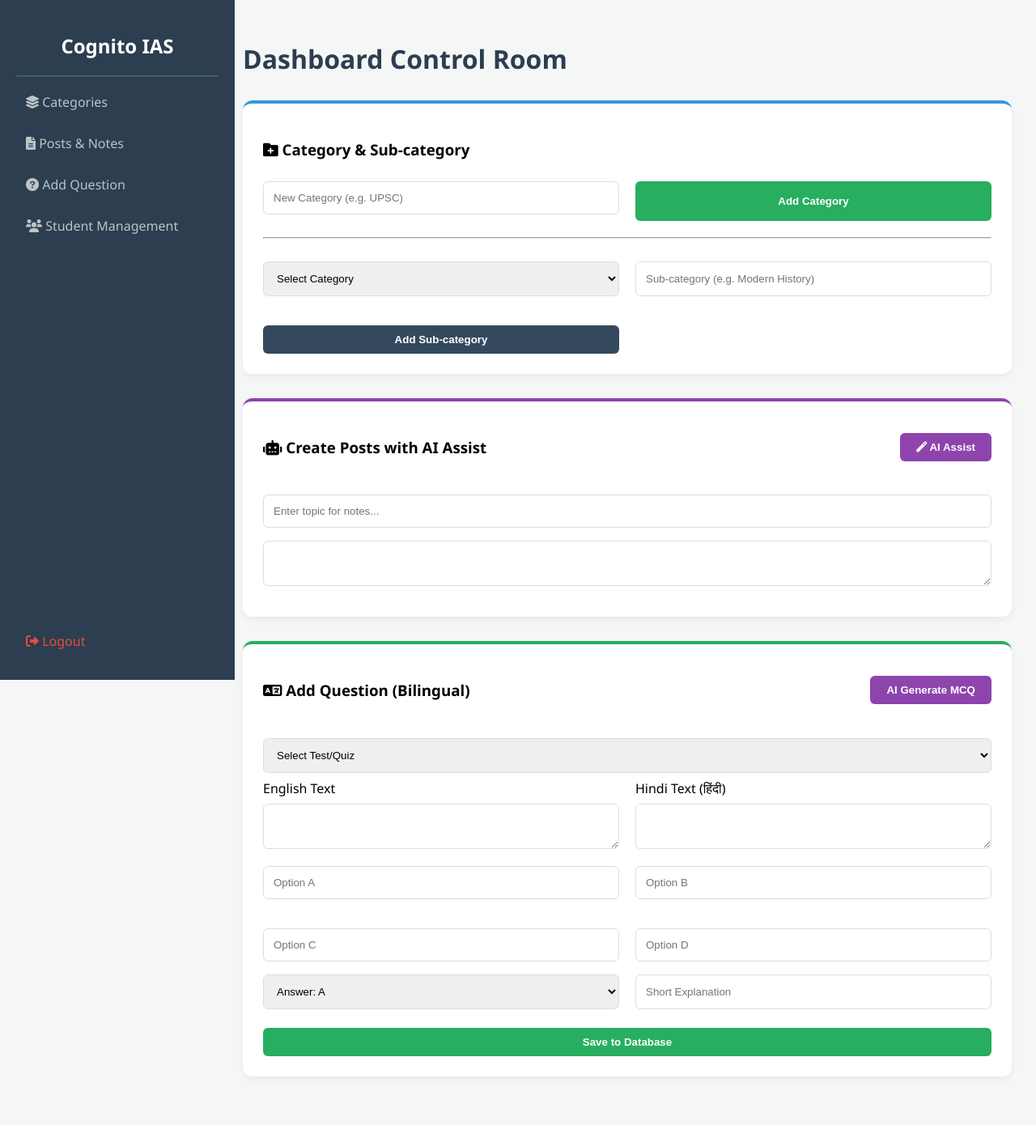
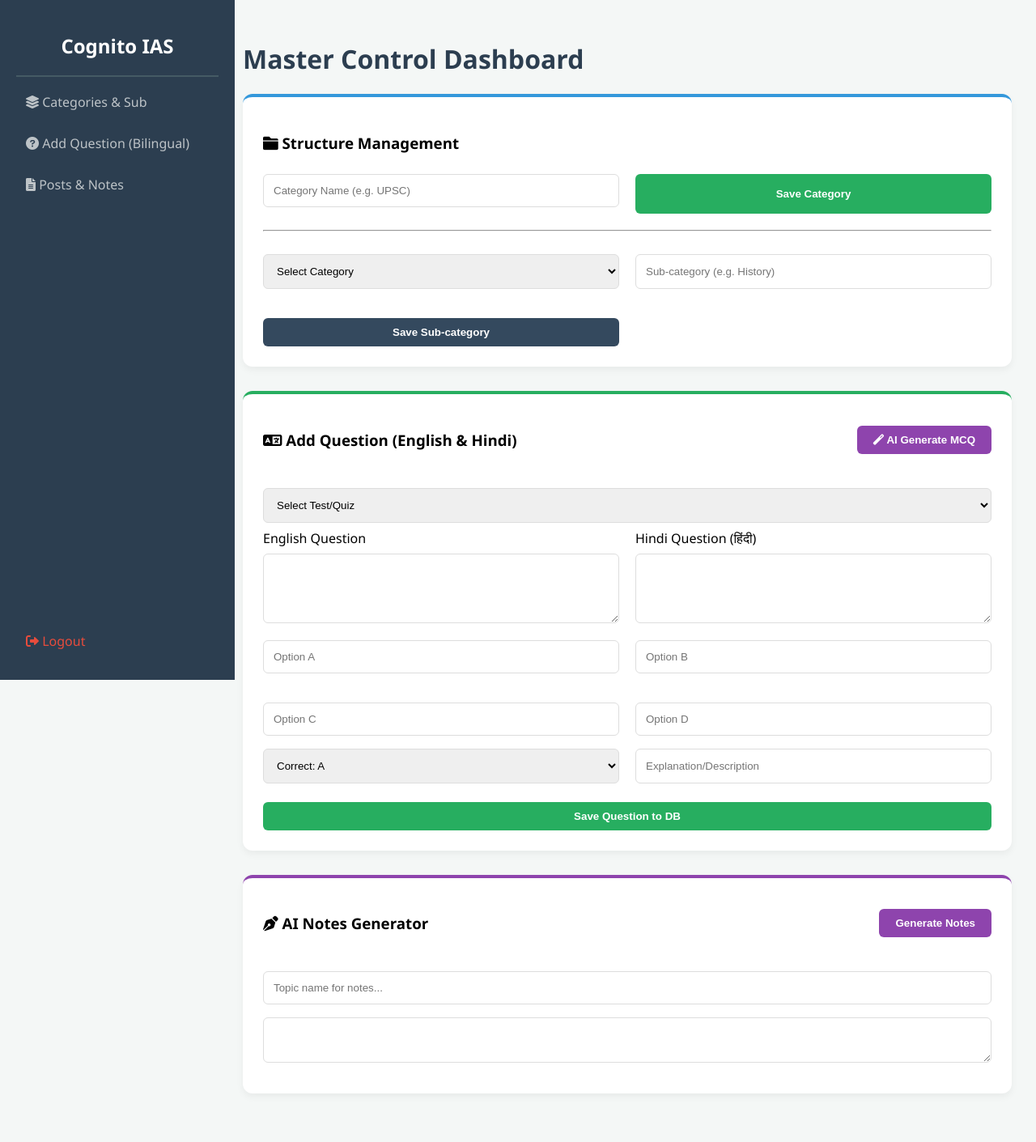
Before and after one commit to cognitoias-droid/UPSC-Web-App, a Flask app: page /admin in a window 1280 px wide. Shown: the whole page at 81% size. Before the commit the page ends 1339 px from the top, so only its background shows below. Run offline with Flask 3, Linux system fonts and the light colour scheme; the visitor is signed in with stand-in values (Sample User, id 1); data that the repository does not hold is empty; some libraries are stand-ins or nearby versions.

Commit message:
Update admin.html

```diff
--- a/templates/admin.html
+++ b/templates/admin.html
@@ -9,15 +9,16 @@
         :root { --sidebar-bg: #2c3e50; --main-bg: #f4f7f6; --accent: #3498db; }
         body { font-family: 'Segoe UI', sans-serif; display: flex; margin: 0; background: var(--main-bg); scroll-behavior: smooth; }
         .sidebar { width: 250px; background: var(--sidebar-bg); color: white; height: 100vh; position: fixed; padding: 20px; }
-        .sidebar a { color: #bdc3c7; text-decoration: none; display: block; padding: 12px; border-radius: 5px; margin-bottom: 5px; transition: 0.3s; }
-        .sidebar a:hover, .sidebar a.active { background: #34495e; color: white; }
+        .sidebar a { color: #bdc3c7; text-decoration: none; display: block; padding: 12px; border-radius: 5px; margin-bottom: 5px; }
+        .sidebar a:hover { background: #34495e; color: white; }
         .content { margin-left: 270px; padding: 30px; width: calc(100% - 310px); }
         .card { background: white; padding: 25px; border-radius: 12px; box-shadow: 0 4px 10px rgba(0,0,0,0.05); margin-bottom: 30px; border-top: 4px solid var(--accent); }
         .section-header { display: flex; justify-content: space-between; align-items: center; margin-bottom: 20px; }
-        .btn { padding: 10px 20px; border: none; border-radius: 6px; cursor: pointer; color: white; font-weight: bold; transition: 0.2s; }
+        .btn { padding: 10px 20px; border: none; border-radius: 6px; cursor: pointer; color: white; font-weight: bold; }
         .btn-ai { background: #8e44ad; } .btn-save { background: #27ae60; width: 100%; margin-top: 15px; }
         .grid-2 { display: grid; grid-template-columns: 1fr 1fr; gap: 20px; }
         input, select, textarea { width: 100%; padding: 12px; margin: 8px 0; border: 1px solid #ddd; border-radius: 6px; box-sizing: border-box; }
+        #ai-status { color: #8e44ad; font-weight: bold; font-style: italic; }
     </style>
 </head>
 <body>
@@ -26,10 +27,9 @@
     <h2 style="text-align:center;">Cognito IAS</h2>
     <hr style="border: 0.5px solid #455a64;">
     <nav>
-        <a href="#categories"><i class="fas fa-layer-group"></i> Categories</a>
+        <a href="#categories"><i class="fas fa-layer-group"></i> Categories & Sub</a>
+        <a href="#questions"><i class="fas fa-question-circle"></i> Add Question (Bilingual)</a>
         <a href="#posts"><i class="fas fa-file-alt"></i> Posts & Notes</a>
-        <a href="#questions"><i class="fas fa-question-circle"></i> Add Question</a>
-        <a href="#students"><i class="fas fa-users"></i> Student Management</a>
     </nav>
     <div style="position: absolute; bottom: 20px; width: 210px;">
         <a href="/logout" style="color:#e74c3c;"><i class="fas fa-sign-out-alt"></i> Logout</a>
@@ -37,38 +37,30 @@
 </div>
 
 <div class="content">
-    <h1 style="color: var(--sidebar-bg); margin-bottom: 30px;">Dashboard Control Room</h1>
+    <h1 style="color: var(--sidebar-bg);">Master Control Dashboard</h1>
+    <p id="ai-status"></p>
 
     <div id="categories" class="card">
-        <h3><i class="fas fa-folder-plus"></i> Category & Sub-category</h3>
+        <h3><i class="fas fa-folder"></i> Structure Management</h3>
         <form action="/admin/add_category" method="POST" class="grid-2">
-            <input type="text" name="cat_name" placeholder="New Category (e.g. UPSC)" required>
-            <button class="btn btn-save" style="margin-top:8px;">Add Category</button>
+            <input type="text" name="cat_name" placeholder="Category Name (e.g. UPSC)" required>
+            <button class="btn btn-save" style="margin-top:8px;">Save Category</button>
         </form>
-        <hr style="margin: 20px 0;">
+        <hr style="margin:20px 0;">
         <form action="/admin/add_subcategory" method="POST" class="grid-2">
-            <select name="parent_id">
+            <select name="parent_id" required>
                 <option value="">Select Category</option>
                 {% for cat in categories %}<option value="{{cat.id}}">{{cat.name}}</option>{% endfor %}
             </select>
-            <input type="text" name="subcat_name" placeholder="Sub-category (e.g. Modern History)">
-            <button class="btn btn-save" style="margin-top:8px; background:#34495e;">Add Sub-category</button>
+            <input type="text" name="subcat_name" placeholder="Sub-category (e.g. History)">
+            <button class="btn btn-save" style="margin-top:8px; background:#34495e;">Save Sub-category</button>
         </form>
-    </div>
-
-    <div id="posts" class="card" style="border-top-color: #8e44ad;">
-        <div class="section-header">
-            <h3><i class="fas fa-robot"></i> Create Posts with AI Assist</h3>
-            <button onclick="aiAssist('post')" class="btn btn-ai"><i class="fas fa-magic"></i> AI Assist</button>
-        </div>
-        <input type="text" id="post_topic" placeholder="Enter topic for notes...">
-        <textarea id="post_editor"></textarea>
     </div>
 
     <div id="questions" class="card" style="border-top-color: #27ae60;">
         <div class="section-header">
-            <h3><i class="fas fa-language"></i> Add Question (Bilingual)</h3>
-            <button onclick="aiAssist('quiz')" class="btn btn-ai">AI Generate MCQ</button>
+            <h3><i class="fas fa-language"></i> Add Question (English & Hindi)</h3>
+            <button onclick="aiAssist('quiz')" class="btn btn-ai" id="ai-quiz-btn"><i class="fas fa-magic"></i> AI Generate MCQ</button>
         </div>
 
         <form action="/admin/save_question" method="POST">
@@ -78,8 +70,8 @@
             </select>
 
             <div class="grid-2">
-                <div><label>English Text</label><textarea name="q_en" id="q_en"></textarea></div>
-                <div><label>Hindi Text (हिंदी)</label><textarea name="q_hi" id="q_hi"></textarea></div>
+                <div><label>English Question</label><textarea name="q_en" id="q_en" rows="4"></textarea></div>
+                <div><label>Hindi Question (हिंदी)</label><textarea name="q_hi" id="q_hi" rows="4"></textarea></div>
             </div>
 
             <div class="grid-2">
@@ -90,24 +82,39 @@
             </div>
 
             <div class="grid-2">
-                <select name="ans" id="correct_ans">
-                    <option value="A">Answer: A</option><option value="B">B</option>
+                <select name="ans" id="ans">
+                    <option value="A">Correct: A</option><option value="B">B</option>
                     <option value="C">C</option><option value="D">D</option>
                 </select>
-                <input type="text" name="exp" id="explanation" placeholder="Short Explanation">
+                <input type="text" name="exp" id="exp" placeholder="Explanation/Description">
             </div>
-            <button type="submit" class="btn btn-save">Save to Database</button>
+            <button type="submit" class="btn btn-save">Save Question to DB</button>
         </form>
     </div>
+
+    <div id="posts" class="card" style="border-top-color: #8e44ad;">
+        <div class="section-header">
+            <h3><i class="fas fa-pen-nib"></i> AI Notes Generator</h3>
+            <button onclick="aiAssist('post')" class="btn btn-ai" id="ai-post-btn">Generate Notes</button>
         </div>
+        <input type="text" id="post_topic_input" placeholder="Topic name for notes...">
+        <textarea id="post_editor"></textarea>
+    </div>
+</div>
+
+
 
 <script>
     CKEDITOR.replace('post_editor');
 
     async function aiAssist(type) {
-        let topic = (type === 'post') ? document.getElementById('post_topic').value : prompt("Enter Topic for MCQ:");
-        if(!topic) { alert("Pehle topic likhein!"); return; }
+        let topic = (type === 'post') ? document.getElementById('post_topic_input').value : prompt("MCQ kis topic par chahiye?");
+        if(!topic) return;
 
+        const status = document.getElementById('ai-status');
+        status.innerText = "✨ AI dimaag laga raha hai... kripya pratiksha karein...";
+
+        try {
             const response = await fetch('/api/ai_assist', {
                 method: 'POST',
                 headers: {'Content-Type': 'application/json'},
@@ -115,17 +122,24 @@
             });
 
             const data = await response.json();
+
             if(type === 'post') {
                 CKEDITOR.instances.post_editor.setData(data.result);
             } else {
+                // Auto-filling the question fields
                 document.getElementById('q_en').value = data.q_en;
                 document.getElementById('q_hi').value = data.q_hi;
                 document.getElementById('oa').value = data.oa;
                 document.getElementById('ob').value = data.ob;
                 document.getElementById('oc').value = data.oc;
                 document.getElementById('od').value = data.od;
-            document.getElementById('correct_ans').value = data.ans;
-            document.getElementById('explanation').value = data.exp;
+                document.getElementById('ans').value = data.ans;
+                document.getElementById('exp').value = data.exp;
+            }
+            status.innerText = "✅ AI ne data bhar diya hai!";
+        } catch (e) {
+            status.innerText = "❌ AI Error: Check API Key or Connection.";
+            console.error(e);
         }
     }
 </script>
```
Lines whose indentation alone changed are shown as unchanged.
